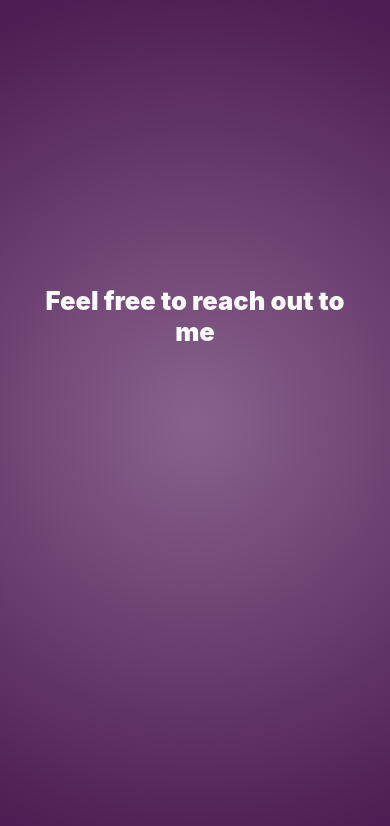
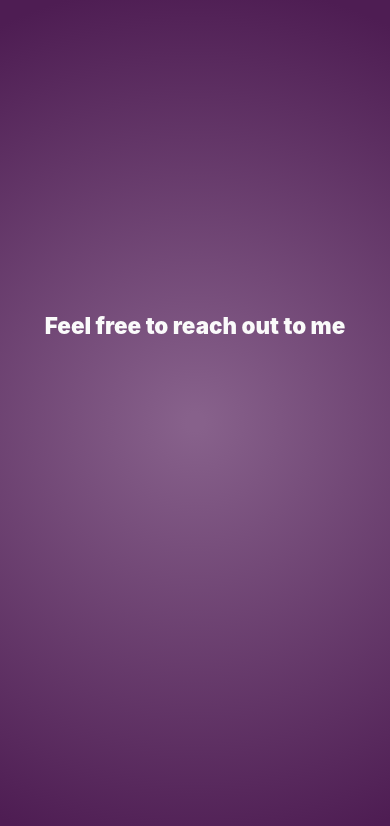
Before and after one commit to Xyrolle/Portfolio, a React (Create React App) app: page /contactMe in a window 390 px wide. Shown: the top 826 px of the page. Built offline with nearby package versions, Linux system fonts and the light colour scheme.

Commit message:
change icons on contact me, change font size on main page

```diff
--- a/src/styles/ContactMe.scss
+++ b/src/styles/ContactMe.scss
@@ -48,11 +48,16 @@ a:hover {
 		background: rgb(135, 97, 139) !important;
 		background: radial-gradient(circle, rgba(135, 97, 139, 1) 2%, rgba(78, 29, 83, 1) 95%) !important;
 		.icons a {
-			margin: 1.1rem;
 			color: $newWhite;
 		}
+
+		.icons {
+			font-size: 4rem;
+			text-align: center;
+		}
+
 		h2 {
-			font-size: 1.6rem;
+			font-size: 1.4rem;
 		}
 	}
 }
--- a/src/styles/Page.scss
+++ b/src/styles/Page.scss
@@ -172,7 +172,7 @@ a {
 	}
 	.point {
 		line-height: 2;
-		font-size: 1.6rem;
+		font-size: 1.4rem;
 	}
 }
 
```
